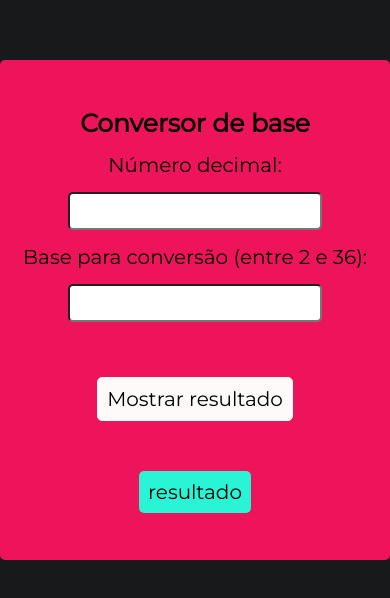
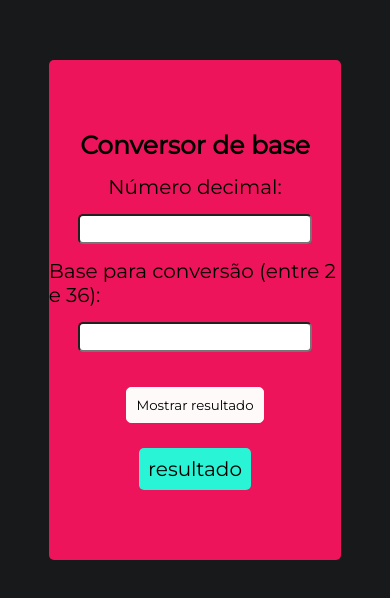
Before and after one commit to ronaldofelp/Conversor-de-base, a plain HTML site: page index.html in a window 390 px wide. Shown: the part 112-710 px from the top of the page. Drawn offline with Linux system fonts and the light colour scheme.

Commit message:
:lipstick: feat: Responsividade para dispositivos mobile. Alteração do tamanho da font

```diff
--- a/styles/style.css
+++ b/styles/style.css
@@ -7,7 +7,7 @@
     padding: 0;
     box-sizing: border-box;
     font-family: 'Montserrat', sans-serif;
-    font-size: 20px;
+
 }
 
 body{
@@ -18,9 +18,10 @@ body{
     flex-direction: row;
     justify-content: center;
     align-items: center;
+    font-size: 1.25rem;
 }
 .container{
-    width: 500px;
+    width: 75%;
     height: 500px;
     background-color:#ed145b;
     display: flex;
@@ -32,12 +33,14 @@ body{
 }
 
 .title{
-   font-size: 25px;
+   font-size: 1.563rem;
    font-weight: bold;
    margin-bottom: 15px;
 }
+
+
 .field{
-
+    width: 80%;
     margin-top: 15px;
     margin-bottom: 15px;
     text-align: center;
@@ -48,7 +51,7 @@ body{
 
 .result{
     display: inline-block;
-    margin-top: 50px;
+    margin-top: 25px;
     text-align: center;
     padding: 9px;
     background-color: #29f4d5;
@@ -59,7 +62,7 @@ body{
 .bnt{
     background-color: #fffafa;
     border: 1px solid #fffafa;
-    margin-top: 40px;
+    margin-top: 20px;
     padding: 9px;
     border-radius: 5px;
 }
@@ -69,3 +72,10 @@ body{
     border: 1px solid #e49db4;
     cursor: pointer;
 }
+
+
+@media (min-width: 700px) {
+    .container{
+        width: 500px;
+}
+}
```
